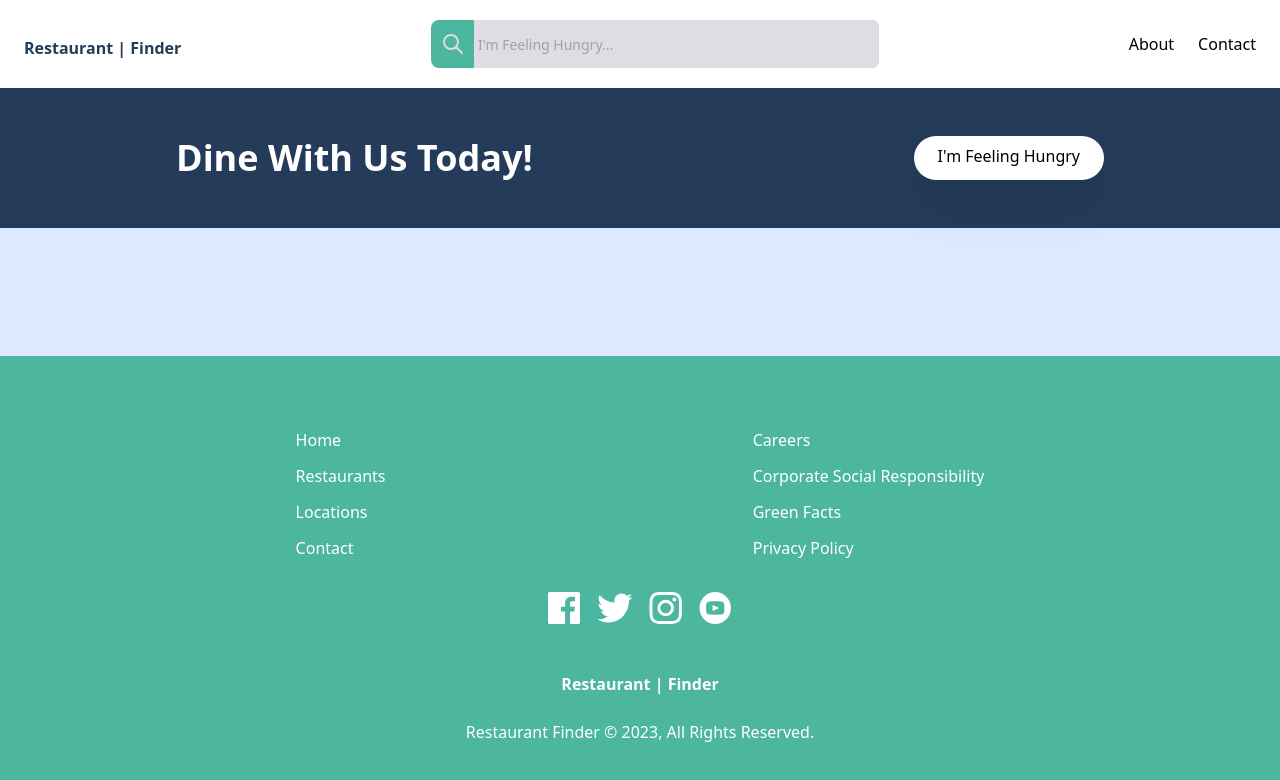
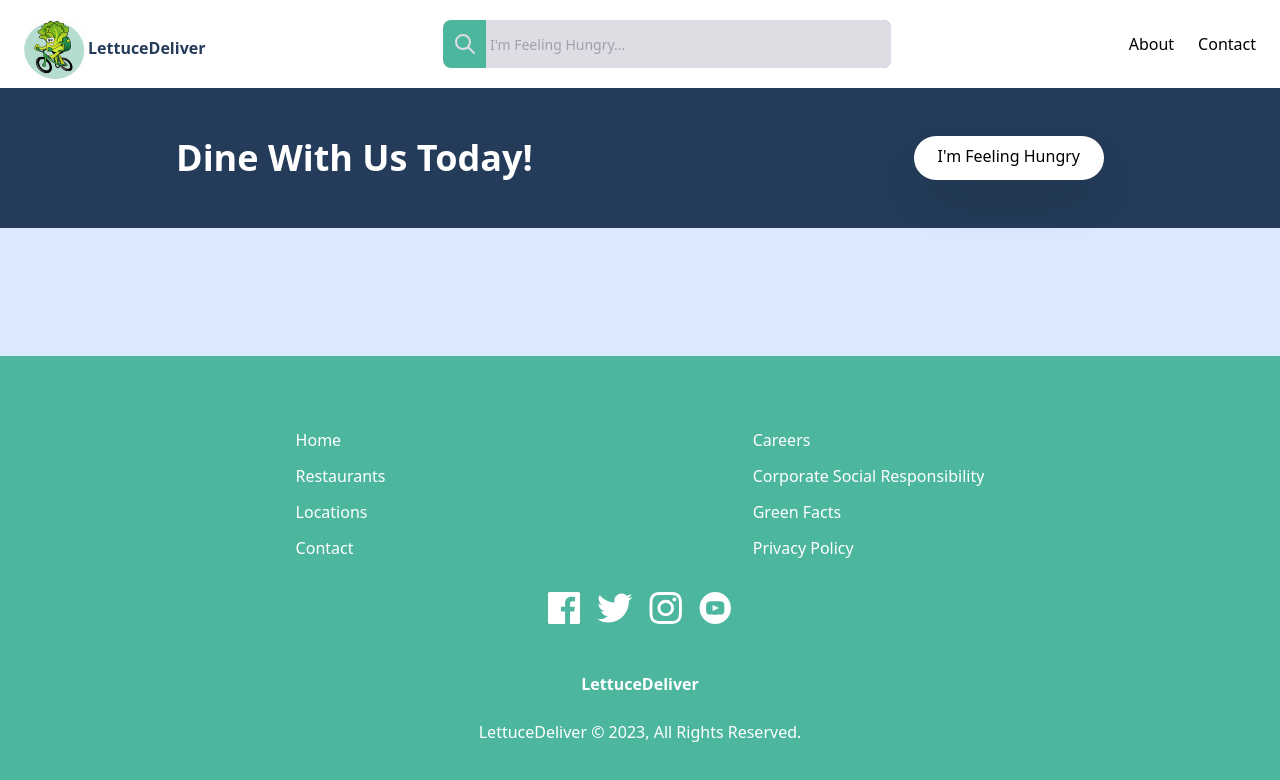
Before and after one commit to damianfearon/restaurant_finder, a React (Create React App) app: page / in a window 1280 px wide. Shown: the top 780 px of the page. Built offline with nearby package versions, Linux system fonts and the light colour scheme.

Commit message:
added logo and change restaurant name

```diff
--- a/src/components/Footer.jsx
+++ b/src/components/Footer.jsx
@@ -9,12 +9,12 @@ export default function Footer() {
         <div className='flex flex-col-reverse items-center justify-between space-y-12'
         >
           <div className='mx-auto my-6 text-center text-white'>
-            Restaurant Finder &copy; 2023, All Rights Reserved.
+          LettuceDeliver &copy; 2023, All Rights Reserved.
            </div>
 
            {/* Logo */}
            <div>
-           <h2 className='font-bold text-white'>Restaurant | Finder</h2>
+           <h2 className='font-bold text-white'>LettuceDeliver</h2>
            </div>
 
         </div>
--- a/src/components/Header.jsx
+++ b/src/components/Header.jsx
@@ -1,4 +1,5 @@
 import React from 'react'
+import logo from './logo.png'
 
 export default function Header({onSearchInputChange}) {
   const handleInputChange = (event) => {
@@ -11,8 +12,10 @@ export default function Header({onSearchInputChange}) {
         {/* Flex Container */}
         <div className='flex items-center justify-between'>
           {/* Logo */}
-          <div className="pt-2">
-            <h2 className=' whitespace-nowrap font-bold text-regal-blue'>Restaurant | Finder</h2>
+
+          <div className="pt-2 flex items-center">
+          <img src={logo} alt="logo" className='w-16' />
+            <h2 className=' whitespace-nowrap font-bold text-regal-blue'>LettuceDeliver</h2>
           </div>
 
 {/* Search Bar */}
```
Also changed, not shown: src/components/logo.png (added).
